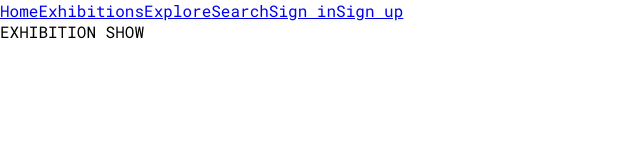
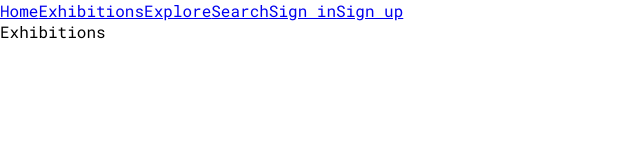
Before and after one commit to softscienceprojects/Curatorial_frontend, a React (Create React App) app: page /exhibitions in a window 1280 px wide. Shown: the top 160 px of the page, without its empty margins (0-640 px from the left). Built offline with nearby package versions, Linux system fonts and the light colour scheme; no server answers.

Commit message:
exhibitions renders no content

```diff
--- a/src/components/Exhibitions.js
+++ b/src/components/Exhibitions.js
@@ -17,16 +17,15 @@ class Exhibitions extends React.Component {
 
     render() {
         return(
-        <Router>
+            <div>Exhibitions
+        {/* <Router>
             <Switch>
-                <Route path="/">
-                    <ExhibitionShow />
+                <Route exact path="/:id" render={()=><ExhibitionShow /> }>
+
                 </Route>
-                <PrivateRoute path="/new">
-                    <ExhibitionNewForm />
-                </PrivateRoute>
             </Switch>
-       </Router>
+       </Router> */}
+       </div>
         )
     }
 }
```
